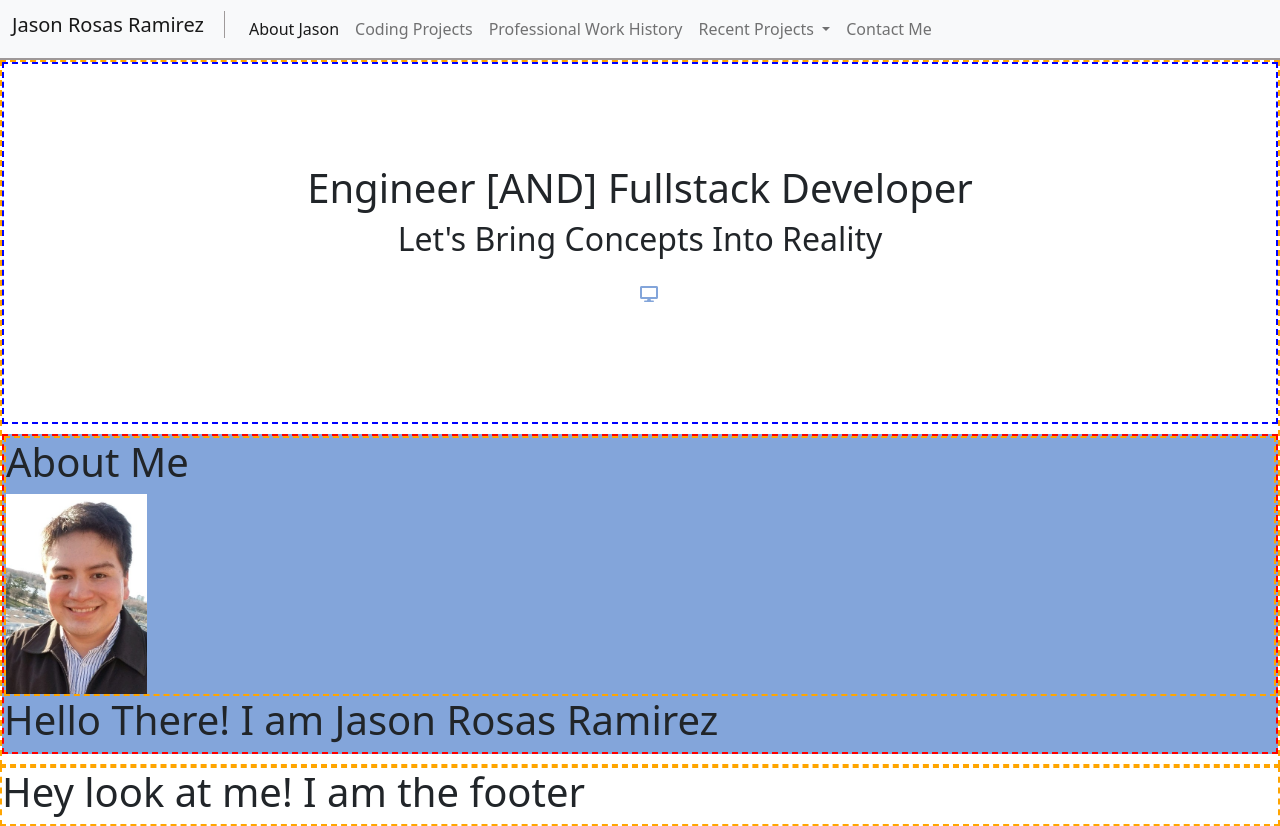
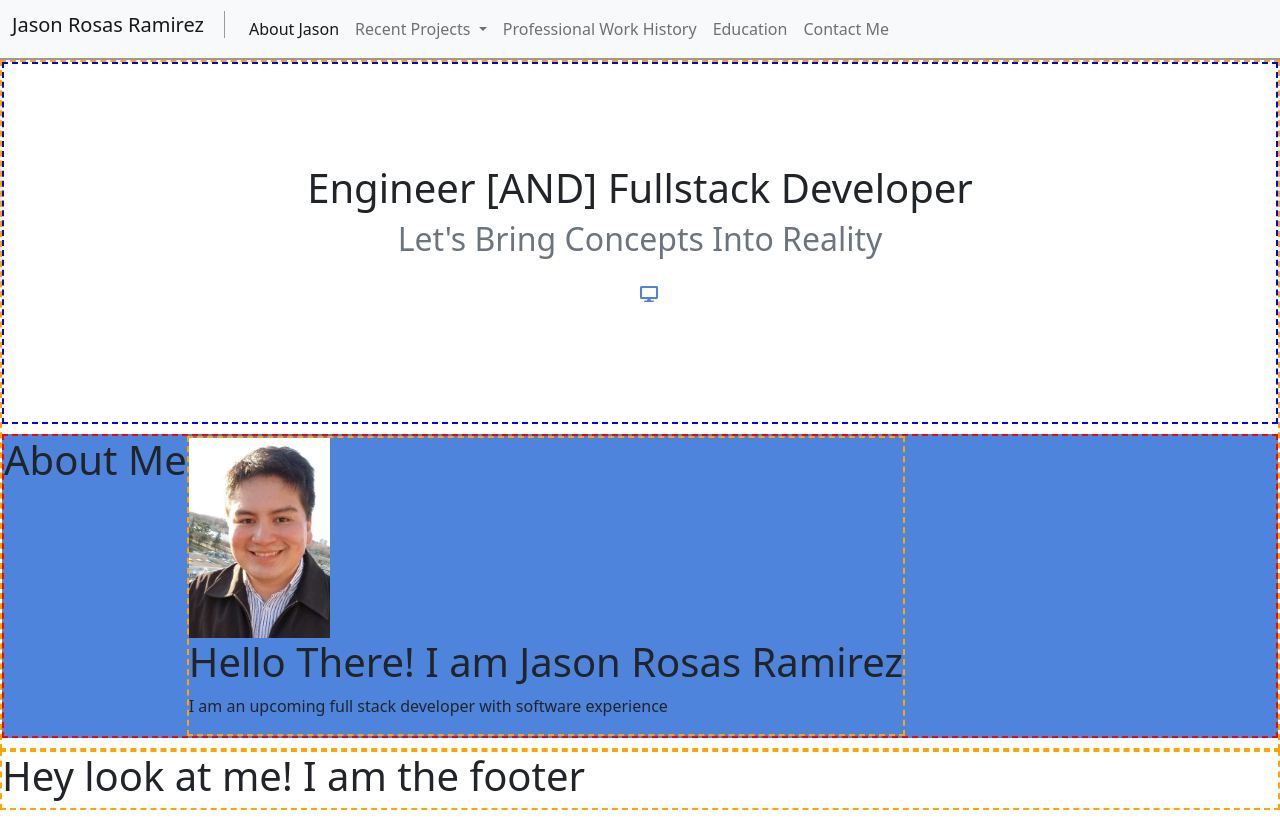
Before and after one commit to Jasonrosasramirez/Portfolio-JasonRosasRamirez, a plain HTML site: page index.html in a window 1280 px wide. Drawn offline with nearby package versions, Linux system fonts and the light colour scheme.

Commit message:
added styling options

```diff
--- a/Develop/style.css
+++ b/Develop/style.css
@@ -1,6 +1,6 @@
 :root {
     --softNavColor: rgba(138, 132, 132, 0.815);
-    --blueMainColor: rgb(131, 165, 218);
+    --blueMainColor: rgb(78, 132, 219);
 }
 
 /*      -- Header and navbar Section */
@@ -12,6 +12,7 @@
     padding-right: 20px;
     border-right: 1px var(--softNavColor) solid;
 }
+
 
 /* BannerQuote Class */
 .bannerQuote {
@@ -39,19 +40,26 @@
 .aboutMeSection {
     height: auto;
     background-color: var(--blueMainColor);
+    display: flex;
 }
 
-.aboutMeHeading {
+.aboutMeContent {
     border: 2px orange dashed;
+    clear:both;
 
 }
 
-#heyJason {
+#heyJason { /* Picture of me */
     height: 200px;
+}
 
+#aboutMeGreeting { /* Hello There! I am Jason Rosas Ramirez */
+    text-align: center;
 }
 
 
+
+/* Delete me when finished :) */
 /* for debuging use. Delete below when finished :) */
 
 .mainBodyContainer {
--- a/index.html
+++ b/index.html
@@ -33,9 +33,6 @@
                 <!-- All of the links at the page -->
                 <ul class="navbar-nav me-auto mb-2 mb-lg-0"> <!-- grouped together as an unorganized list -->
                   <li class="nav-item"> <a class="nav-link active" aria-current="page" href="#">About Jason</a> </li>
-                  <li class="nav-item"> <a class="nav-link" href="#">Coding Projects</a> </li>
-                  <li class="nav-item"> <a class="nav-link" href="#">Professional Work History</a> </li>
-
                   <li class="nav-item dropdown">
                     <a class="nav-link dropdown-toggle" href="#" id="navbarDropdown" role="button" data-bs-toggle="dropdown" aria-expanded="false"> Recent Projects </a>
                     <ul class="dropdown-menu" aria-labelledby="navbarDropdown">
@@ -45,7 +42,8 @@
                       <li><a class="dropdown-item" href="#">Something else here</a></li>
                     </ul>
                   </li>
-
+                  <li class="nav-item"> <a class="nav-link" href="#">Professional Work History</a> </li>
+                  <li class="nav-item"> <a class="nav-link" href="#">Education</a> </li>
                   <li class="nav-item"> <a class="nav-link" href="#">Contact Me</a> </li>
 
                 </ul>
@@ -62,18 +60,17 @@
 
         <div class = "bannerQuote">
             <h1 id = "bannerQuoteMain"> Engineer [AND] Fullstack Developer </h1>
-            <h2 id = "bannerQuoteSub"> Let's Bring Concepts Into Reality </h2>
+            <h2 id = "bannerQuoteSub" class = "text-muted"> Let's Bring Concepts Into Reality </h2>
             <i class="fas fa-desktop"></i>
         </div>
 
         <div class = "aboutMeSection">
-            <div class = "aboutMeHeading">
-                <h1> About Me </h1>
+            <h1> About Me </h1>
+
+            <div class = "aboutMeContent">
                 <img src="./Assets/pictureJasonCropped.png" alt = "A picture of Jason" id = "heyJason">
-            </div>
-
-            <div>
-                <h1> Hello There! I am Jason Rosas Ramirez </h1>
+                <h1 id = "aboutMeGreeting"> Hello There! I am Jason Rosas Ramirez </h1>
+                <p id = "aboutMeGreetingSub"> I am an upcoming full stack developer with software experience </p>
             </div>
 
 
```
